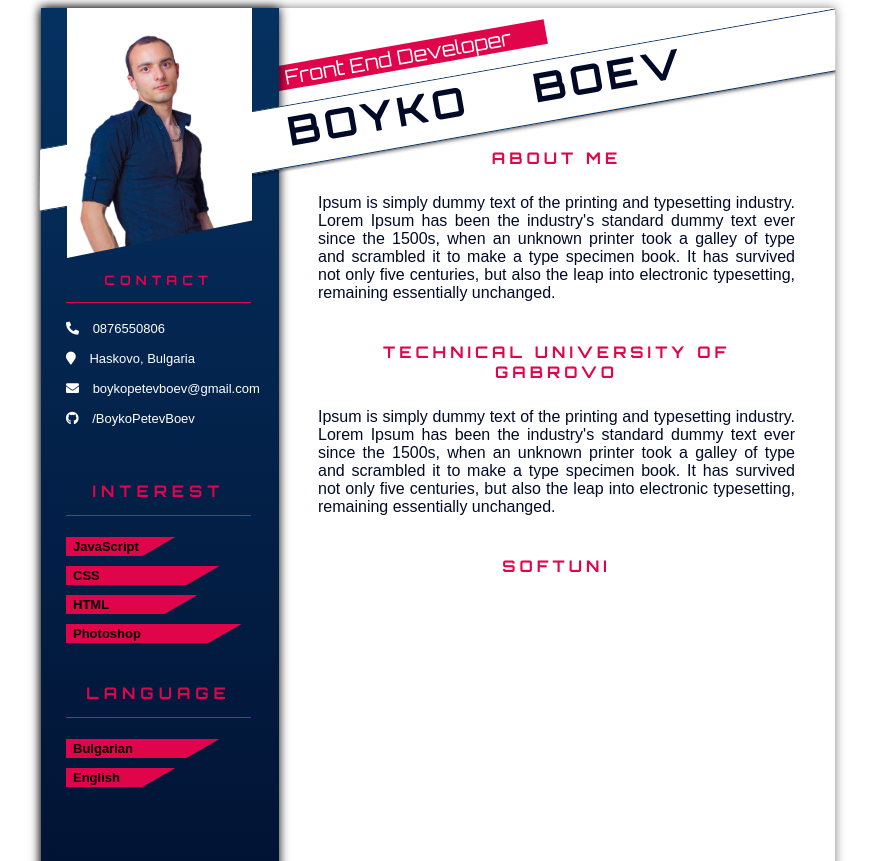
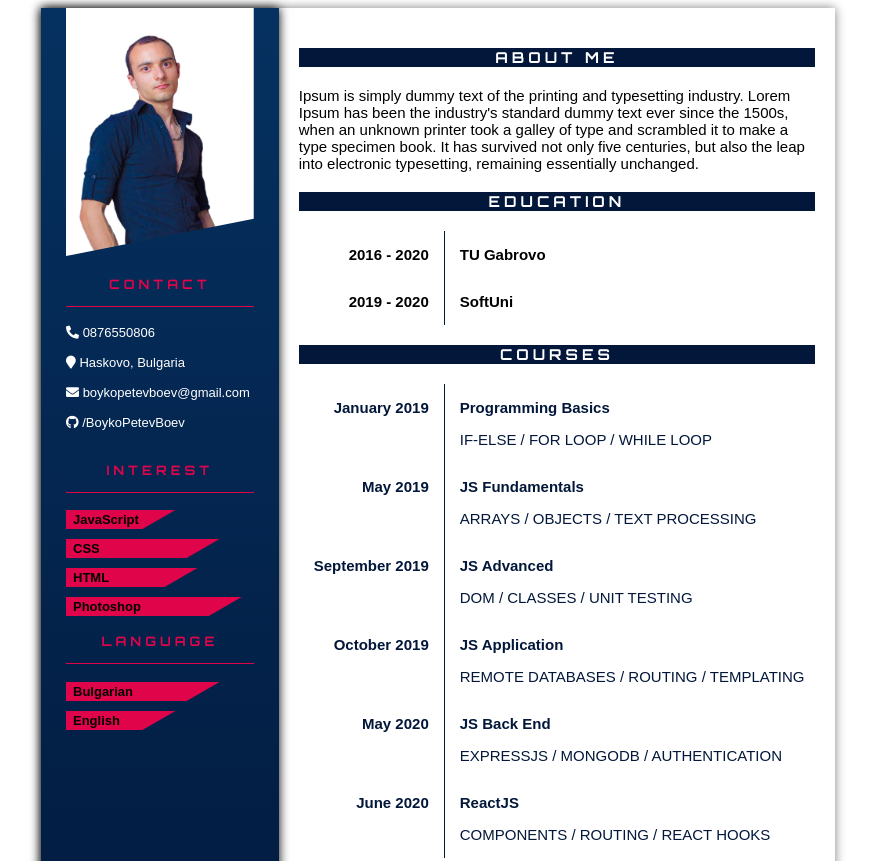
Before and after one commit to BoykoPetevBoev/CV, a plain HTML site: page index.html in a window 1280 px wide. Shown: the top 861 px of the page, without its empty margins (202-1075 px from the left). Drawn offline with Linux system fonts and the light colour scheme; a web font is replaced by a local one.

Commit message:
Update CV

```diff
--- a/index.css
+++ b/index.css
@@ -1,9 +1,13 @@
 @import url('https://fonts.googleapis.com/css2?family=Orbitron:wght@400;500;600;700;800;900&display=swap');
 @import "https://use.fontawesome.com/releases/v5.10.2/css/all.css";
 @import './images/city.jpg';
+:root {
+  --dark: #02173a;
+  --bright: #e0044b;
+}
+
 body {
   background-color: white;
-  color: white;
   font-family: sans-serif;
 }
 
@@ -11,197 +15,40 @@ h1, h2, h3, h4, h5 {
   font-family: 'Orbitron', sans-serif;
   text-transform: uppercase;
   text-align: center;
-  color: #e0044b;
+  color: var(--bright);
   letter-spacing: 4px;
-}
-
-footer {
-  background-color: #e0044b;
-  height: 200px;
-  width: 100%;
-  position: relative;
-  z-index: 9;
-  top: 723px;
-  box-shadow: 0 0 5px black;
 }
 
 .main {
   width: 794px;
   height: 1123px;
   margin: auto;
-  /* border: solid 2px black; */
-  /* background: rgb(224,4,75); */
-  /* background: radial-gradient(circle, rgba(224,4,75,1) 0%, rgba(255,255,255,1) 25%); */
   box-shadow: 0 0 10px grey;
-}
-
-.header {
-  height: 200px;
-  /* background: #053160; */
-  /* background: linear-gradient(90deg, #053160 0%, #000a27 100%); */
-  /* clip-path: polygon(0 0, 100% 0, 100% 20%, 0% 100%); */
-}
-
-.header h1 {
-  color: #000a27;
-  font-size: 40px;
-  padding-left: 100px;
-  margin: 0;
-  position: relative;
-  /* top: -55px; */
-  /* transform: rotate(-11.3deg); */
-}
-
-.header .title {
-  height: 100px;
-  /* top: 0px;
-  width: 500px; */
-  /* box-shadow: inset 0 0 10px; */
-  /* position: relative; */
-  /* clip-path: polygon(0 -0.8%, 100% 0, 100% 1%, 0% 100%); */
-}
-
-.header p {
-  font-family: 'Orbitron', sans-serif;
-  text-align: center;
-  font: bolder;
-  margin: auto;
-  background: #e0044b;
-  width: 300px;
-  transform: rotate(-10deg);
-  position: relative;
-  top: 37px;
-  left: -40px;
-  font-size: 20px;
-}
-
-.name-holder {
-  width: 819px;
-  left: -13px;
-  position: relative;
-  z-index: 10;
-  top: -29px;
-  height: 60px;
-  background-color: white;
-  border-top: solid 1px #053160;
-  border-bottom: solid 1px #053160;
-  transform: rotate(-10deg);
-  box-shadow: 0 0 5px;
-  color: #000;
-  clip-path: polygon(1.4% 0%, 100% 0%, 98.4% 118%, 0% 100%);
-}
-
-.image-holder img {
-  height: 250px;
-  width: 185px;
-  /* border: solid 5px rgba(5, 49, 96, 1); */
-  /* border-bottom: none; */
-  clip-path: polygon(0 0, 100% 0, 100% 85%, 0% 100%);
-  position: absolute;
-  margin-top: -200px;
-  margin-left: 26px;
-  z-index: 11;
-}
-
-.image-holder .dev {
-  width: 80%;
-  float: right;
-  margin-top: -159px;
-  /* background-color: ##83b541; */
-  text-align: right;
-  padding-right: 20px;
-  vertical-align: text-bottom;
-  padding-top: 15px;
-}
-
-.image-holder .dev p {
-  font-family: 'Orbitron', sans-serif;
-  display: inline-block;
-}
-
-.contact {
-  width: 500px;
-  font-size: small;
-}
-
-.contact div {
-  height: 30px;
-}
-
-.contact p, .contact a {
-  margin: 0;
-  position: relative;
-  text-align: left;
-  padding-left: 10px;
-  width: 200px;
-  color: #fff;
-  text-decoration: none;
-}
-
-.interest div, .language div {
-  font-size: small;
-  /* background-color: #053160; */
-  margin-bottom: 10px;
-  /* border: solid 1px #e0044b; */
-  /* border-bottom: solid 1px #e0044b; */
-  /* background: rgb(224, 4, 75);
-  background: linear-gradient(32deg, rgba(224, 4, 75, 1) 59%, rgba(5, 49, 96, 0) 60%); */
-
-  /* box-shadow: 0 0 5px black; */
-}
-
-.interest div:nth-child(2), .language div:nth-child(3) {
-  background: rgb(224,4,75);
-  background: linear-gradient(150deg, rgba(224,4,75,1) 49%, rgba(5,49,96,0) 50%);
-}
-
-.interest div:nth-child(3), .language div:nth-child(2) {
-  background: rgb(224, 4, 75);
-  background: linear-gradient(150deg, rgba(224,4,75,1) 69%, rgba(5, 49, 96, 0) 70%);
-}
-
-.interest div:nth-child(4) {
-  background: rgb(224, 4, 75);
-  background: linear-gradient(150deg, rgba(224,4,75,1) 59%, rgba(5, 49, 96, 0) 60%);
-}
-
-.interest div:nth-child(5) {
-  background: rgb(224, 4, 75);
-  background: linear-gradient(150deg, rgba(224,4,75,1) 79%, rgba(5, 49, 96, 0) 80%);
-}
-
-.language div:nth-child(2) {
-  background: rgb(224, 4, 75);
-  background: linear-gradient(150deg, rgba(224,4,75,1) 69%, rgba(5, 49, 96, 0) 70%);
-}
-.language div:nth-child(3) {
-  background: rgb(224,4,75);
-  background: linear-gradient(150deg, rgba(224,4,75,1) 49%, rgba(5,49,96,0) 50%);
-}
-
-.interest p, .language p {
-  margin: 0px;
-  width: 100px;
-  color: #000;
-  vertical-align: middle;
-  /* background-color: #e0044b; */
-  padding: 2px 7px;
-  font-weight: bold;
+  display: flex;
 }
 
 .aside {
-  height: 876px;
+  min-height: 100%;
+  width: 188px;
+  padding: 0 25px;
   color: #fff;
-  width: 188px;
-  display: inline-block;
-  margin-top: -200px;
-  padding: 0 25px;
-  padding-top: 247px;
-  position: absolute;
-  z-index: 0;
   background: #053160;
-  background: linear-gradient(180deg, #053160 0%, #000a27 100%);
+  background: linear-gradient(180deg, #053160 0%, var(--dark) 100%);
   box-shadow: 0 0 10px black;
+}
+
+.aside .image-holder img {
+  width: 100%;
+  clip-path: polygon(0 0, 100% 0, 100% 85%, 0% 100%);
+}
+
+.aside div {
+  width: 100%;
+  font-size: 13px;
+}
+
+.aside .contact div {
+  height: 30px;
 }
 
 .aside i, .aside p {
@@ -210,120 +57,108 @@ footer {
 
 .aside h4 {
   padding-bottom: 14px;
-  border-bottom: solid 1px #e0044b;
+  border-bottom: solid 1px var(--bright);
   text-align: center;
-  letter-spacing: 5px;
-  color: #e0044b;
-  width: 185px;
+  color: var(--bright);
 }
 
-.aside>div {
-  margin-bottom: 40px;
+.contact p, .contact a {
+  margin: 0;
+  position: relative;
+  text-align: left;
+  color: #fff;
+  text-decoration: none;
 }
 
-.aside h1 {
-  font-family: 'Orbitron', sans-serif;
-  text-transform: uppercase;
-  position: absolute;
-  font-size: 85px;
-  color: #000a27;
-  margin-top: -85px;
-  margin-left: -26px;
-  opacity: 0.1;
-  letter-spacing: 7px;
+.interest div, .language div {
+  margin-bottom: 10px;
+}
+
+.interest p, .language p {
+  margin: 0px;
+  color: #000;
+  padding: 2px 7px;
+  font-weight: bold;
+}
+
+.interest div:nth-child(2), .language div:nth-child(3) {
+  background: var(--bright);
+  background: linear-gradient(150deg, var(--bright) 49%, rgba(5, 49, 96, 0) 50%);
+}
+
+.interest div:nth-child(3), .language div:nth-child(2) {
+  background: var(--bright);
+  background: linear-gradient(150deg, var(--bright) 69%, rgba(5, 49, 96, 0) 70%);
+}
+
+.interest div:nth-child(4) {
+  background: var(--bright);
+  background: linear-gradient(150deg, var(--bright) 59%, rgba(5, 49, 96, 0) 60%);
+}
+
+.interest div:nth-child(5) {
+  background: var(--bright);
+  background: linear-gradient(150deg, var(--bright) 79%, rgba(5, 49, 96, 0) 80%);
+}
+
+.language div:nth-child(2) {
+  background: var(--bright);
+  background: linear-gradient(150deg, var(--bright) 69%, rgba(5, 49, 96, 0) 70%);
+}
+
+.language div:nth-child(3) {
+  background: var(--bright);
+  background: linear-gradient(150deg, var(--bright) 49%, rgba(5, 49, 96, 0) 50%);
 }
 
 .section {
-  display: inline-block;
   width: 557px;
-  height: 940px;
-  float: right;
-  margin-top: -100px;
+  height: 100%;
   padding: 20px;
-  text-align: center;
   box-sizing: border-box;
-  background-color: white;
-  /* border-top: 4px solid #e0044b; */
+  font-size: 15px;
+}
+
+.section a {
+  text-decoration: none;
+  color: var(--dark);
 }
 
 .section h4 {
-  background-color: #fff;
-  color: #e0044b;
-  text-align: center;
-  /* border-top: solid 1px #e0044b; */
-  /* border-bottom: solid 1px #e0044b; */
-  position: relative;
-  top: -10px;
-  display: inline-block;
-  padding: 0px 8px;
-  margin: 0;
+  background-color: var(--dark);
+  color: #fff;
 }
 
-.section .heding {
-  text-align: center;
+.about p {
+  text-align: justify;
 }
 
-.section .info {
-  text-align: center;
-  font-size: 11px;
+.courses {
+  color: var(--dark);
+  text-align: left;
 }
 
-.education, .about, .tu-gabrovo {
-  /* border: solid 1px #e0044b; */
-  width: 100%;
-  background-color: #fff;
-  color: #000a27;
-  /* padding: 10px; */
-  text-align: justify;
-  margin-bottom: 50px;
-  text-align: center;
-  padding: 0 20px;
-  box-sizing: border-box;
+.section ul {
+  list-style-type: none;
+  padding: 0;
 }
 
-.about {
-  margin-top: 30px;
-  /* max-height: 100px; */
+.section ul li {
+  display: flex;
+  /* justify-content: center; */
 }
 
-.about p, .tu-gabrovo p{
-  text-align: justify;
-  position: relative;
-  /* top: -30px; */
+.section ul li div {
+  min-width: 130px;
 }
 
-/* .education div {
-  height: 330px;
-  background: #053160;
-  background: radial-gradient(circle, #053160 0%, rgba(255, 255, 255, 1) 79%);
-} */
-
-/* .education a {
-  color: #000a27;
-  text-decoration: none;
-  display: inline-block;
-  background-color: #fff;
-  width: 278px;
-  height: 108px;
-  margin: 1px;
-  position: relative;
-  float: left;
+.section ul li div:first-child {
+  border-right: solid 1px var(--dark);
+  margin-right: 15px;
+  padding-right: 15px;
+  text-align: right;
 }
 
-.education a:hover {
-  background: none;
-  color: white;
-  text-shadow: 0 0 4px black;
-  /* border: solid 1px red; */
-/* } */
-
-.about .title-holder {
-  background-color: white;
-  /* background-color: #aba2a2; */
-  height: 30px;
-  width: 204px;
-  position: relative;
-  top: -70px;
-  left: 343px;
-  padding-top: 40px;
+.bold {
+  font-weight: bold;
 }
--- a/index.html
+++ b/index.html
@@ -11,27 +11,18 @@
     <link href="https://fonts.googleapis.com/css?family=Gruppo|ZCOOL+QingKe+HuangYou&display=swap" rel="stylesheet">
     <link rel="stylesheet" href="index.css">
 
-    <script src="index.js"></script>
+    <!-- <script src="index.js"></script> -->
 </head>
 
 <body>
     <div class="main">
 
-        <header class="header">
-            <div class="title">
-                <p>Front End Developer</p>
-            </div>
-            <div class="name-holder">
-                <h1>Boyko ⠀ Boev</h1>
-            </div>
-        </header>
+        <aside class="aside">
 
             <div class="image-holder">
                 <img src="images/BoykoBoev.jpg" alt="BoykoBoev">
             </div>
 
-        <aside class="aside">
-            <!-- <h1>boev</h1> -->
             <div class="contact">
                 <h4>CONTACT</h4>
                 <div>
@@ -51,8 +42,8 @@
                     <a href="https://github.com/BoykoPetevBoev">/BoykoPetevBoev</a>
                 </div>
             </div>
+
             <div class="interest">
-
                 <h4>INTEREST</h4>
                 <div>
                     <p>JavaScript</p>
@@ -66,8 +57,8 @@
                 <div>
                     <p>Photoshop</p>
                 </div>
+            </div>
 
-            </div>
             <div class="language">
                 <h4>language</h4>
                 <div>
@@ -77,11 +68,12 @@
                     <p>English</p>
                 </div>
             </div>
+
         </aside>
+
+
         <section class="section">
-            <div class="about">
-                <!-- <div class="title-holder">
-                </div> -->
+            <div>
                 <h4>About Me</h4>
                 <p>
                     Ipsum is simply dummy text of the printing and typesetting industry. Lorem Ipsum has been the
@@ -90,61 +82,93 @@
                     leap into electronic typesetting, remaining essentially unchanged.
                 </p>
             </div>
-            <div class="tu-gabrovo">
-                <h4>Technical University of Gabrovo</h4>
 
-                <p>
-                    Ipsum is simply dummy text of the printing and typesetting industry. Lorem Ipsum has been the
-                    industry's standard dummy text ever since the 1500s, when an unknown printer took a galley of type
-                    and scrambled it to make a type specimen book. It has survived not only five centuries, but also the
-                    leap into electronic typesetting, remaining essentially unchanged.
-                </p>
+            <div class="education">
+                <h4>Education</h4>
+                <ul>
+                    <li>
+                        <div class="bold"><p> 2016 - 2020</p></div>
+                        <div>
+                            <p class="bold"> TU Gabrovo</p>
                         </div>
-            <div class="education">
-                <h4>SoftUni</h4>
-                <!-- <div>
+                    </li>
+                    <li>
+                        <div class="bold"><p>2019 - 2020</p></div>
+                        <div>
+                            <p class="bold">SoftUni</p>
+                        </div>
+                    </li>
+                </ul>
+            </div>
+
+            <div class="courses">
+                <h4>courses</h4>
+                <div>
+                    <ul>
+                        <li>
+                            <div class="bold"><p>January 2019</p></div>
+                            <div>
                                 <a href="https://github.com/BoykoPetevBoev/Programming-Basics-January-2019">
-                        <p class="heding">Programming Basics</p>
-                        <p class="info">IF-ELSE / FOR LOOP / WHILE LOOP</p>
-                        <p class="info">January 2019</p>
+                                    <p  class="bold">Programming Basics</p>
+                                    <p>IF-ELSE / FOR LOOP / WHILE LOOP</p>
                                 </a>
+                            </div>
+                        </li>
+                        <li>
+                            <div class="bold"><p>May 2019</p></div>
+                            <div>
                                 <a href="https://github.com/BoykoPetevBoev/JS-Fundamentals-May-2019">
-                        <p class="heding">JS Fundamentals</p>
-                        <p class="info">ARRAYS / OBJECTS / TEXT PROCESSING</p>
-                        <p class="info">May 2019</p>
+                                    <p  class="bold">JS Fundamentals</p>
+                                    <p>ARRAYS / OBJECTS / TEXT PROCESSING</p>
                                 </a>
+                            </div>
+                        </li>
+                        <li>
+                            <div class="bold"><p>September 2019</p></div>
+                            <div>
                                 <a href="https://github.com/BoykoPetevBoev/JS-Advanced-September-2019">
-                        <p class="heding">JS Advanced</p>
-                        <p class="info">DOM / CLASSES / UNIT TESTING</p>
-                        <p class="info">September 2019</p>
+                                    <p  class="bold">JS Advanced</p>
+                                    <p>DOM / CLASSES / UNIT TESTING</p>
                                 </a>
+                            </div>
+                        </li>
+                        <li>
+                            <div class="bold"><p>October 2019</p></div>
+                            <div>
+
                                 <a href="https://github.com/BoykoPetevBoev/JS-Applications-October-2019">
-                        <p class="heding">JS Application</p>
-                        <p class="info">REMOTE DATABASES / ROUTING / TEMPLATING</p>
-                        <p class="info">October 2019</p>
+                                    <p  class="bold">JS Application</p>
+                                    <p>REMOTE DATABASES / ROUTING / TEMPLATING</p>
                                 </a>
+                            </div>
+                        </li>
+                        <li>
+                            <div class="bold"><p>May 2020</p></div>
+                            <div>
+
                                 <a href="https://github.com/BoykoPetevBoev/JS-Back-End-May-2020">
-                        <p class="heding">JS Back End</p>
-                        <p class="info">EXPRESSJS / MONGODB / AUTHENTICATION</p>
-                        <p class="info">May 2020</p>
+                                    <p  class="bold">JS Back End</p>
+                                    <p>EXPRESSJS / MONGODB / AUTHENTICATION</p>
                                 </a>
+                            </div>
+                        </li>
+                        <li>
+                            <div class="bold"><p>June 2020</p></div>
+                            <div>
+
                                 <a href="https://github.com/BoykoPetevBoev/React-JS-June-2020">
-                        <p class="heding">ReactJS </p>
-                        <p class="info">COMPONENTS / ROUTING / REACT HOOKS</p>
-                        <p class="info">June 2020</p>
-                    </a> -->
+                                    <p  class="bold">ReactJS </p>
+                                    <p>COMPONENTS / ROUTING / REACT HOOKS</p>
+                                </a>
+                            </div>
+                        </li>
+                    </ul>
                 </div>
             </div>
 
             <div>
             </div>
         </section>
-
-
-
-        <footer>
-            <div class="footer-first"></div>
-        </footer>
     </div>
 </body>
 
```
Also changed, not shown: index.js (+49 -49 lines). Lines whose indentation alone changed are shown as unchanged.
